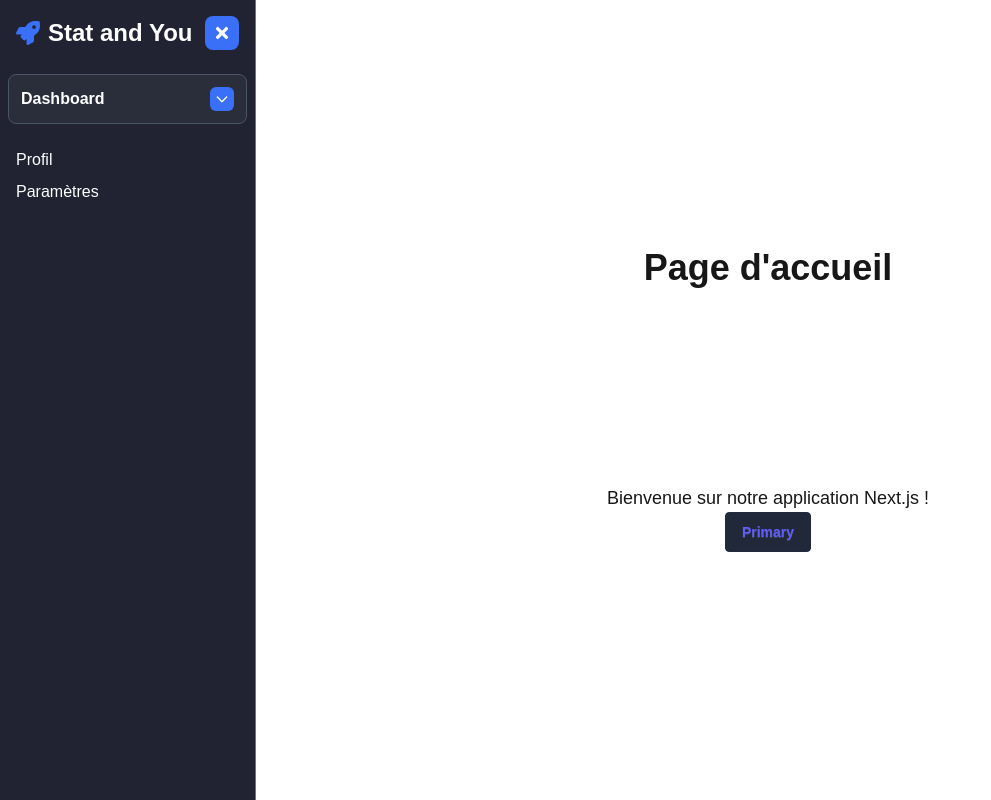
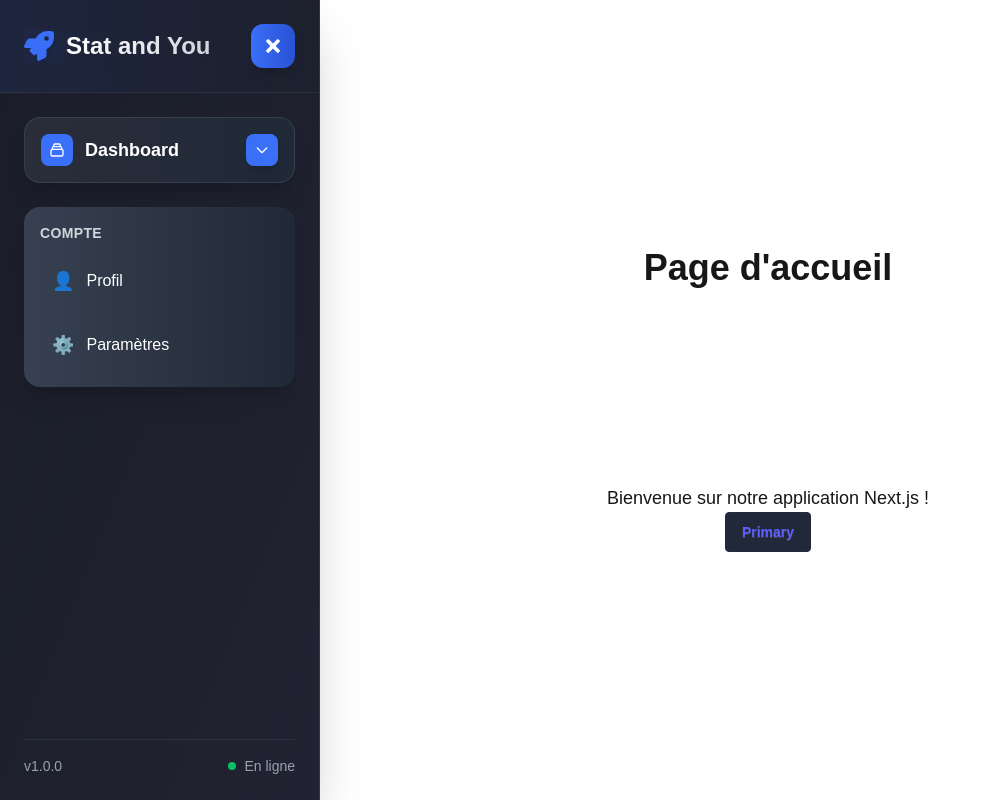
Before and after one commit to TISEPSE/Dashboard, a Next.js app: page / in a window 1280 px wide. Both pictures are taken after a click on the button "Ouvrir la navbar". Shown: the whole page, without its empty margins (0-991 px from the left). Built offline with nearby package versions, Linux system fonts and the light colour scheme.

Commit message:
navbar ta peur

```diff
--- a/capacitor.config.json
+++ b/capacitor.config.json
@@ -4,7 +4,7 @@
   "webDir": "out",
   "bundledWebRuntime": false,
   "server": {
-    "url": "http://10.0.2.2:3000",
+    "url": "http://192.168.1.138:3000",
     "cleartext": true
   }
 }
--- /dev/null
+++ b/next.config.js
@@ -0,0 +1,10 @@
+// next.config.js
+/** @type {import('next').NextConfig} */
+const nextConfig = {
+  experimental: {
+    turbo: true,
+  },
+  allowedDevOrigins: ['http://192.168.1.138:3000'],
+}
+
+module.exports = nextConfig
--- a/next.config.mjs
+++ /dev/null
@@ -1,6 +0,0 @@
-/** @type {import('next').NextConfig} */
-const nextConfig = {
-  output: 'export',
-};
-
-export default nextConfig;
--- a/src/app/components/navbar.jsx
+++ b/src/app/components/navbar.jsx
@@ -18,75 +18,82 @@ export default function Navbar({ isOpen, setIsOpen }) {
 
   if (!hasMounted) return null;
 
+  // Détecter si on est sur la page crypto avec pagination activée
   const isCryptoPage = pathname === '/Dashboard/Crypto';
   const showPagination = isCryptoPage && cryptoPaginationData?.isPaginationEnabled;
 
   return (
     <>
-      {/* Interface en bas pour mobile - Sans background */}
-      <div className="md:hidden fixed bottom-0 left-0 right-0 z-[80] pb-4 px-4">
+      {/* BOUTON MOBILE AVEC PAGINATION INTÉGRÉE */}
+      <div
+        className="md:hidden fixed bottom-0 left-0 right-0 z-[999] p-4"
+        style={{
+          paddingBottom: 'max(1.5rem, env(safe-area-inset-bottom, 6rem))'
+        }}
+      >
         {showPagination ? (
-          <div className="bg-[#212332] border border-gray-500 rounded-lg p-3 shadow-lg">
-            <div className="flex items-center justify-between gap-2 mb-3 pb-3 border-b border-gray-600">
+          /* Version avec pagination */
+          <div className="bg-gradient-to-r from-[#1a1d29] to-[#212332] border border-gray-500/50 rounded-2xl p-4 shadow-2xl backdrop-blur-sm">
+            {/* Pagination */}
+            <div className="flex items-center justify-between gap-3 mb-4 pb-4 border-b border-gray-600/50">
               <button
                 disabled={cryptoPaginationData.currentPage === 1}
                 onClick={cryptoPaginationData.handlePrevious}
-                className="bg-[#3a3d4e] hover:bg-[#4a4d5e] disabled:bg-[#2a2d3e] text-white px-3 py-2 rounded-lg font-medium text-xs transition-all duration-200 disabled:opacity-50 disabled:cursor-not-allowed flex items-center gap-1"
+                className="bg-gradient-to-r from-[#3a3d4e] to-[#4a4d5e] hover:from-[#4a4d5e] hover:to-[#5a5d6e] disabled:from-[#2a2d3e] disabled:to-[#2a2d3e] text-white px-4 py-3 rounded-xl font-medium text-sm transition-all duration-200 disabled:opacity-50 disabled:cursor-not-allowed flex items-center gap-2 shadow-lg"
               >
-                <svg className="w-3 h-3" fill="none" stroke="currentColor" viewBox="0 0 24 24">
+                <svg className="w-4 h-4" fill="none" stroke="currentColor" viewBox="0 0 24 24">
                   <path strokeLinecap="round" strokeLinejoin="round" strokeWidth={2} d="M15 19l-7-7 7-7" />
                 </svg>
                 <span>Préc.</span>
               </button>
 
-              <div className="flex items-center gap-2 px-2 py-1 bg-[#2a2d3e] rounded border border-[#3a3d4e]">
-                <span className="text-gray-300 text-xs font-medium">
-                  {cryptoPaginationData.currentPage}/{cryptoPaginationData.totalPages}
+              <div className="flex items-center gap-2 px-4 py-2 bg-gradient-to-r from-[#2a2d3e] to-[#3a3d4e] rounded-xl border border-gray-600/50 shadow-lg">
+                <span className="text-white text-sm font-bold">
+                  {cryptoPaginationData.currentPage}
+                </span>
+                <span className="text-gray-400 text-sm">/</span>
+                <span className="text-gray-300 text-sm">
+                  {cryptoPaginationData.totalPages}
                 </span>
               </div>
 
               <button
                 disabled={cryptoPaginationData.isNextDisabled}
                 onClick={cryptoPaginationData.handleNext}
-                className="bg-[#3A6FF8] hover:bg-[#2952d3] disabled:bg-[#2a2d3e] text-white px-3 py-2 rounded-lg font-medium text-xs transition-all duration-200 disabled:opacity-50 disabled:cursor-not-allowed flex items-center gap-1"
+                className="bg-gradient-to-r from-[#3A6FF8] to-[#2952d3] hover:from-[#2952d3] hover:to-[#1e3a8a] disabled:from-[#2a2d3e] disabled:to-[#2a2d3e] text-white px-4 py-3 rounded-xl font-medium text-sm transition-all duration-200 disabled:opacity-50 disabled:cursor-not-allowed flex items-center gap-2 shadow-lg"
               >
                 <span>Suiv.</span>
-                <svg className="w-3 h-3" fill="none" stroke="currentColor" viewBox="0 0 24 24">
+                <svg className="w-4 h-4" fill="none" stroke="currentColor" viewBox="0 0 24 24">
                   <path strokeLinecap="round" strokeLinejoin="round" strokeWidth={2} d="M9 5l7 7-7 7" />
                 </svg>
               </button>
             </div>
+
+            {/* Bouton Menu */}
             <button
               onClick={() => setIsOpen(!isOpen)}
-              className={`w-full text-white p-3 rounded-lg cursor-pointer transition-all duration-200 shadow-lg flex items-center justify-center gap-2 ${
-                isCryptoPage
-                  ? "bg-[#3a3d4e] hover:bg-[#4a4d5e] font-medium text-sm transform hover:scale-105"
-                  : "bg-[#3A6FF8] hover:bg-[#2952d3]"
-              }`}
+              className="w-full bg-gradient-to-r from-[#3a3d4e] to-[#4a4d5e] hover:from-[#4a4d5e] hover:to-[#5a5d6e] text-white p-4 rounded-xl transition-all duration-200 shadow-lg flex items-center justify-center gap-3 transform hover:scale-105 active:scale-95"
               aria-label={isOpen ? "Fermer la navbar" : "Ouvrir la navbar"}
             >
               <div className="transition-transform duration-200">
                 {isOpen ? <FaTimes size={20} /> : <FaBars size={20} />}
               </div>
-              <span className="font-medium">
+              <span className="font-bold text-lg">
                 {isOpen ? "Fermer le menu" : "Ouvrir le menu"}
               </span>
             </button>
           </div>
         ) : (
+          /* Version simple */
           <button
             onClick={() => setIsOpen(!isOpen)}
-            className={`w-full text-white p-3 rounded-lg cursor-pointer transition-all duration-200 shadow-lg flex items-center justify-center gap-2 ${
-              isCryptoPage
-                ? "bg-[#3a3d4e] hover:bg-[#4a4d5e] font-medium text-sm transform hover:scale-105"
-                : "bg-[#3A6FF8] hover:bg-[#2952d3]"
-            }`}
+            className="w-full bg-gradient-to-r from-[#3A6FF8] to-[#2952d3] hover:from-[#2952d3] hover:to-[#1e3a8a] text-white p-5 rounded-2xl transition-all duration-200 shadow-2xl flex items-center justify-center gap-3 transform hover:scale-105 active:scale-95"
             aria-label={isOpen ? "Fermer la navbar" : "Ouvrir la navbar"}
           >
             <div className="transition-transform duration-200">
-              {isOpen ? <FaTimes size={20} /> : <FaBars size={20} />}
+              {isOpen ? <FaTimes size={24} /> : <FaBars size={24} />}
             </div>
-            <span className="font-medium">
+            <span className="font-bold text-lg">
               {isOpen ? "Fermer le menu" : "Ouvrir le menu"}
             </span>
           </button>
@@ -101,67 +108,82 @@ export default function Navbar({ isOpen, setIsOpen }) {
         />
       )}
 
-      {/* Navbar */}
+      {/* NAVBAR REDESIGNÉE - PLUS GRANDE ET INTUITIVE */}
       <div
         className={`
-          fixed z-[60] bg-[#212332] text-white flex flex-col border-r border-gray-500 overflow-hidden transition-all duration-300
+          fixed z-[60] bg-gradient-to-br from-[#1a1d29] to-[#212332] text-white flex flex-col border-r border-gray-500/30 overflow-hidden transition-all duration-300 shadow-2xl
           md:top-0 md:left-0 md:h-screen md:border-r
           ${
             isOpen
-              ? "md:w-64 top-0 left-0 w-full h-full"
-              : "md:w-16 md:min-w-[64px] -left-full md:top-0 w-0 h-0"
+              ? "md:w-80 inset-0 w-full h-full" // Plus large : 320px au lieu de 256px
+              : "md:w-16 md:min-w-[64px] -left-full w-0 h-0"
           }
         `}
       >
+        {/* HEADER AMÉLIORÉ */}
         <div
-          className={`flex items-center justify-between p-4 text-2xl font-bold ${
-            isOpen ? "gap-2" : "md:justify-center"
+          className={`flex items-center justify-between p-6 text-2xl font-bold border-b border-gray-600/30 bg-gradient-to-r from-[#3A6FF8]/10 to-transparent ${
+            isOpen ? "gap-3" : "md:justify-center"
           }`}
-          style={{ minHeight: "64px" }}
+          style={{ minHeight: "80px" }}
         >
-          <div className="flex items-center gap-2 overflow-hidden">
-            <FaRocket className="text-[#3A6FF8] flex-shrink-0" />
+          <div className="flex items-center gap-3 overflow-hidden">
+            <div className="relative">
+              <FaRocket className="text-[#3A6FF8] flex-shrink-0 text-3xl drop-shadow-lg" />
+              <div className="absolute inset-0 bg-[#3A6FF8]/20 rounded-full blur-lg"></div>
+            </div>
             <div
               className={`transition-all duration-300 ease-in-out ${
                 isOpen
-                  ? "opacity-100 max-w-[200px] transform translate-x-0"
+                  ? "opacity-100 max-w-[250px] transform translate-x-0"
                   : "md:opacity-0 md:max-w-0 md:transform md:-translate-x-4"
               }`}
             >
               <Link href="/" className="whitespace-nowrap">
+                <span className="bg-gradient-to-r from-white to-gray-300 bg-clip-text text-transparent">
                   Stat and You
+                </span>
               </Link>
             </div>
           </div>
 
-          {/* Bouton toggle pour desktop seulement */}
+          {/* Bouton toggle pour desktop - amélioré */}
           <button
             onClick={() => setIsOpen(!isOpen)}
-            className="hidden md:block text-white bg-[#3A6FF8] p-2 rounded-lg cursor-pointer flex-shrink-0 transition-all duration-200 hover:bg-[#2952d3]"
+            className="hidden md:block text-white bg-gradient-to-r from-[#3A6FF8] to-[#2952d3] p-3 rounded-xl cursor-pointer flex-shrink-0 transition-all duration-200 hover:from-[#2952d3] hover:to-[#1e3a8a] shadow-lg hover:shadow-xl transform hover:scale-105"
             aria-label={isOpen ? "Fermer la navbar" : "Ouvrir la navbar"}
           >
             <div className="transition-transform duration-200">
-              {isOpen ? <FaTimes size={18} /> : <FaBars size={18} />}
+              {isOpen ? <FaTimes size={20} /> : <FaBars size={20} />}
             </div>
           </button>
         </div>
 
+        {/* CONTENU NAVIGATION AMÉLIORÉ */}
         <div
-          className={`transition-all duration-300 ease-in-out overflow-hidden ${
+          className={`transition-all duration-300 ease-in-out overflow-hidden flex-1 ${
             isOpen
               ? "opacity-100 max-h-screen transform translate-y-0"
               : "md:opacity-0 md:max-h-0 md:transform md:-translate-y-4"
           }`}
         >
-          <nav className="flex flex-col gap-4 p-2">
-            <div className="bg-[#2A2D3A] border border-gray-600 text-white rounded-lg overflow-hidden">
+          <nav className="flex flex-col gap-6 p-6 h-full">
+            {/* SECTION DASHBOARD - REDESIGNÉE */}
+            <div className="bg-gradient-to-r from-[#2A2D3A] to-[#1f2937] border border-gray-600/50 text-white rounded-2xl overflow-hidden shadow-xl">
               <div
                 onClick={() => setDashboardOpen(!dashboardOpen)}
-                className="flex items-center justify-between p-3 cursor-pointer font-semibold select-none"
+                className="flex items-center justify-between p-4 cursor-pointer font-bold select-none hover:bg-white/5 transition-colors duration-200"
               >
-                <span>Dashboard</span>
+                <div className="flex items-center gap-3">
+                  <div className="w-8 h-8 bg-[#3A6FF8] rounded-lg flex items-center justify-center">
+                    <svg className="w-4 h-4" fill="none" stroke="currentColor" viewBox="0 0 24 24">
+                      <path strokeLinecap="round" strokeLinejoin="round" strokeWidth={2} d="M19 11H5m14 0a2 2 0 012 2v6a2 2 0 01-2 2H5a2 2 0 01-2-2v-6a2 2 0 012-2m14 0V9a2 2 0 00-2-2M5 11V9a2 2 0 012-2m0 0V5a2 2 0 012-2h6a2 2 0 012 2v2M7 7h10" />
+                    </svg>
+                  </div>
+                  <span className="text-lg">Dashboard</span>
+                </div>
                 <div
-                  className={`w-6 h-6 flex items-center justify-center bg-[#3A6FF8] rounded-md transition-transform duration-300 ease-in-out ${
+                  className={`w-8 h-8 flex items-center justify-center bg-[#3A6FF8] rounded-lg transition-transform duration-300 ease-in-out shadow-lg ${
                     dashboardOpen ? "rotate-180" : ""
                   }`}
                 >
@@ -181,65 +203,72 @@ export default function Navbar({ isOpen, setIsOpen }) {
                 </div>
               </div>
               <div
-                className={`overflow-hidden transition-all duration-400 ease-in-out px-3 flex flex-col gap-2 text-sm ${
+                className={`overflow-hidden transition-all duration-400 ease-in-out px-4 flex flex-col gap-3 ${
                   dashboardOpen
-                    ? "max-h-96 opacity-100 pb-3"
+                    ? "max-h-96 opacity-100 pb-4"
                     : "max-h-0 opacity-0"
                 }`}
               >
+                {[
+                  { href: "/Dashboard/Crypto", label: "Cryptos", icon: "₿" },
+                  { href: "/Dashboard/Message", label: "Messages", icon: "💬" },
+                  { href: "/Dashboard/Meteo", label: "Météo", icon: "🌤️" },
+                  { href: "/Dashboard/Sport", label: "Sport", icon: "⚽" },
+                  { href: "/Dashboard/Calendrier", label: "Calendrier", icon: "📅" }
+                ].map((item) => (
                   <Link
-                  href="/Dashboard/Crypto"
-                  className="hover:text-gray-300 transition-colors duration-200 py-1"
+                    key={item.href}
+                    href={item.href}
+                    className={`flex items-center gap-3 hover:text-[#3A6FF8] hover:bg-white/5 transition-all duration-200 py-3 px-3 rounded-xl group ${
+                      pathname === item.href ? 'bg-[#3A6FF8]/20 text-[#3A6FF8]' : ''
+                    }`}
                     onClick={() => setIsOpen(false)}
                   >
-                  Cryptos
+                    <span className="text-lg">{item.icon}</span>
+                    <span className="font-medium group-hover:translate-x-1 transition-transform duration-200">
+                      {item.label}
+                    </span>
                   </Link>
-                <Link
-                  href="/Dashboard/Message"
-                  className="hover:text-gray-300 transition-colors duration-200 py-1"
-                  onClick={() => setIsOpen(false)}
-                >
-                  Messages
-                </Link>
-                <Link
-                  href="/Dashboard/Meteo"
-                  className="hover:text-gray-300 transition-colors duration-200 py-1"
-                  onClick={() => setIsOpen(false)}
-                >
-                  Météo
-                </Link>
-                <Link
-                  href="/Dashboard/Sport"
-                  className="hover:text-gray-300 transition-colors duration-200 py-1"
-                  onClick={() => setIsOpen(false)}
-                >
-                  Sport
-                </Link>
-                <Link
-                  href="/Dashboard/Calendrier"
-                  className="hover:text-gray-300 transition-colors duration-200 py-1"
-                  onClick={() => setIsOpen(false)}
-                >
-                  Calendrier
-                </Link>
+                ))}
               </div>
             </div>
 
-            <div className="flex flex-col p-2 gap-2">
+            {/* SECTION UTILISATEUR - REDESIGNÉE */}
+            <div className="bg-gradient-to-r from-[#374151] to-[#1f2937] rounded-2xl p-4 shadow-xl">
+              <h3 className="text-sm font-bold text-gray-300 mb-3 uppercase tracking-wide">
+                Compte
+              </h3>
+              <div className="flex flex-col gap-3">
+                {[
+                  { href: "/Dashboard/Profile", label: "Profil", icon: "👤" },
+                  { href: "/Dashboard/Parametre", label: "Paramètres", icon: "⚙️" }
+                ].map((item) => (
                   <Link
-                href="/Dashboard/Profile"
-                className="hover:text-gray-300 transition-colors duration-200"
+                    key={item.href}
+                    href={item.href}
+                    className={`flex items-center gap-3 hover:text-[#3A6FF8] hover:bg-white/5 transition-all duration-200 py-3 px-3 rounded-xl group ${
+                      pathname === item.href ? 'bg-[#3A6FF8]/20 text-[#3A6FF8]' : ''
+                    }`}
                     onClick={() => setIsOpen(false)}
                   >
-                Profil
+                    <span className="text-lg">{item.icon}</span>
+                    <span className="font-medium group-hover:translate-x-1 transition-transform duration-200">
+                      {item.label}
+                    </span>
                   </Link>
-              <Link
-                href="/Dashboard/Parametre"
-                className="hover:text-gray-300 transition-colors duration-200"
-                onClick={() => setIsOpen(false)}
-              >
-                Paramètres
-              </Link>
+                ))}
+              </div>
+            </div>
+
+            {/* FOOTER NAVBAR */}
+            <div className="mt-auto pt-4 border-t border-gray-600/30">
+              <div className="flex items-center justify-between text-sm text-gray-400">
+                <span>v1.0.0</span>
+                <div className="flex items-center gap-2">
+                  <div className="w-2 h-2 bg-green-400 rounded-full animate-pulse"></div>
+                  <span>En ligne</span>
+                </div>
+              </div>
             </div>
           </nav>
         </div>
--- a/src/app/globals.css
+++ b/src/app/globals.css
@@ -9,6 +9,12 @@
 :root {
   --background: #ffffff;
   --foreground: #171717;
+}
+
+body {
+  background: var(--background);
+  color: var(--foreground);
+  font-family: Arial, Helvetica, sans-serif;
 }
 
 @theme inline {
@@ -42,8 +48,83 @@
 }
 
 
-body {
-  background: var(--background);
-  color: var(--foreground);
-  font-family: Arial, Helvetica, sans-serif;
+/* Styles spécifiques pour APK mobile */
+
+/* Support des safe areas pour Android */
+@supports (padding-bottom: env(safe-area-inset-bottom)) {
+  .mobile-navbar-container {
+    padding-bottom: max(1.5rem, env(safe-area-inset-bottom));
+  }
 }
+
+/* Viewport meta pour APK */
+@media screen and (max-width: 768px) {
+  body {
+    /* Éviter le zoom sur les inputs */
+    -webkit-text-size-adjust: 100%;
+    -ms-text-size-adjust: 100%;
+
+    /* Éviter le rebond sur iOS/Android */
+    overscroll-behavior: none;
+
+    /* Empêcher la sélection de texte accidentelle */
+    -webkit-user-select: none;
+    -moz-user-select: none;
+    -ms-user-select: none;
+    user-select: none;
+  }
+
+  /* Augmenter la zone de touch pour les boutons */
+  button {
+    min-height: 44px;
+    min-width: 44px;
+  }
+
+  /* Améliorer la performance des scrolls */
+  .scroll-container {
+    -webkit-overflow-scrolling: touch;
+    transform: translateZ(0);
+  }
+}
+
+/* Styles pour les appareils avec barre de navigation native */
+@media screen and (max-width: 768px) and (orientation: portrait) {
+  .navbar-bottom-container {
+    bottom: 0;
+    padding-bottom: max(1.5rem, env(safe-area-inset-bottom, 1.5rem));
+    z-index: 9999;
+  }
+}
+
+/* Spécifique aux appareils Android */
+@media screen and (max-width: 768px) {
+  /* Éviter le chevauchement avec la barre système */
+  .mobile-fixed-bottom {
+    bottom: 0;
+    padding-bottom: max(1.5rem, 4rem); /* 4rem = ~64px pour la barre système */
+    z-index: 9999;
+  }
+
+  /* Conteneur principal avec padding pour éviter le chevauchement */
+  .main-content-mobile {
+    padding-bottom: max(6rem, calc(env(safe-area-inset-bottom) + 4rem));
+  }
+}
+
+/* Animation pour l'ouverture/fermeture */
+.navbar-button-mobile {
+  transition: all 0.3s cubic-bezier(0.4, 0, 0.2, 1);
+  will-change: transform, opacity;
+}
+
+.navbar-button-mobile:active {
+  transform: scale(0.96);
+}
+
+/* Améliorer la visibilité sur les écrans AMOLED */
+@media screen and (max-width: 768px) {
+  .navbar-button-mobile {
+    box-shadow: 0 8px 32px rgba(0, 0, 0, 0.3),
+                0 4px 16px rgba(58, 111, 248, 0.2);
+  }
+}
```
Lines whose indentation alone changed are shown as unchanged.
